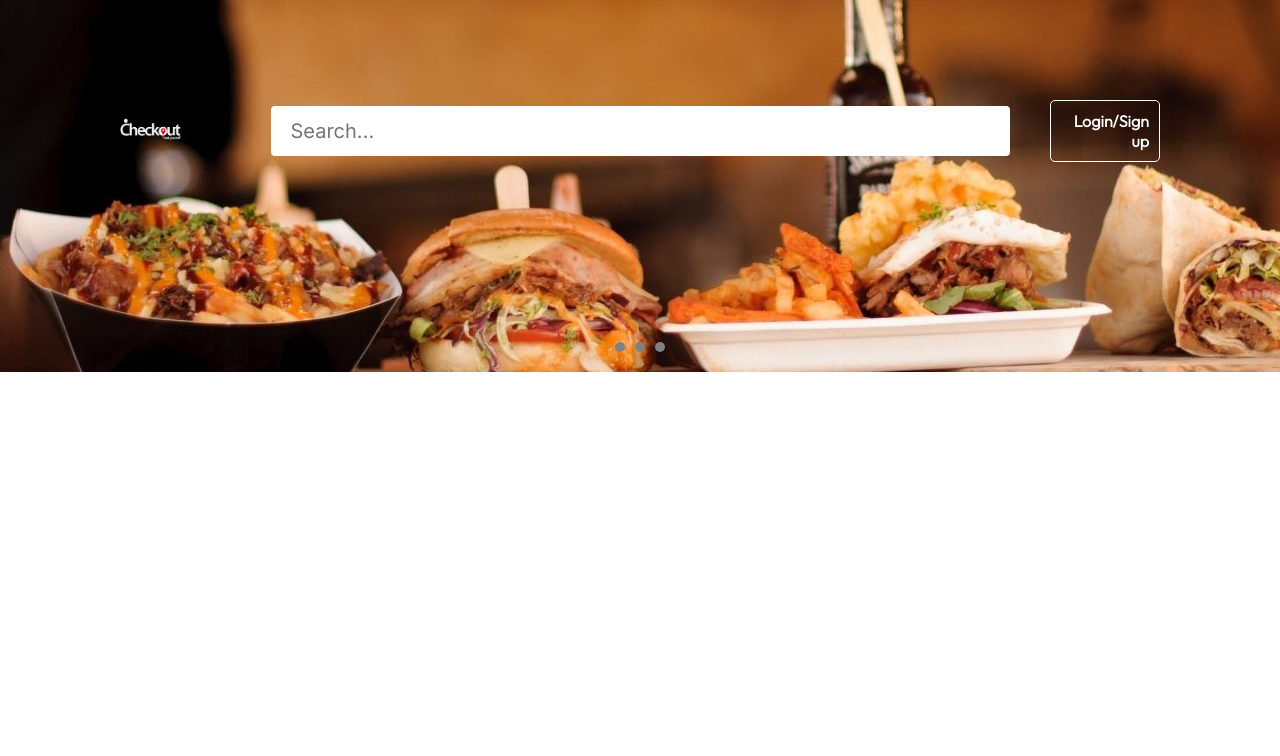
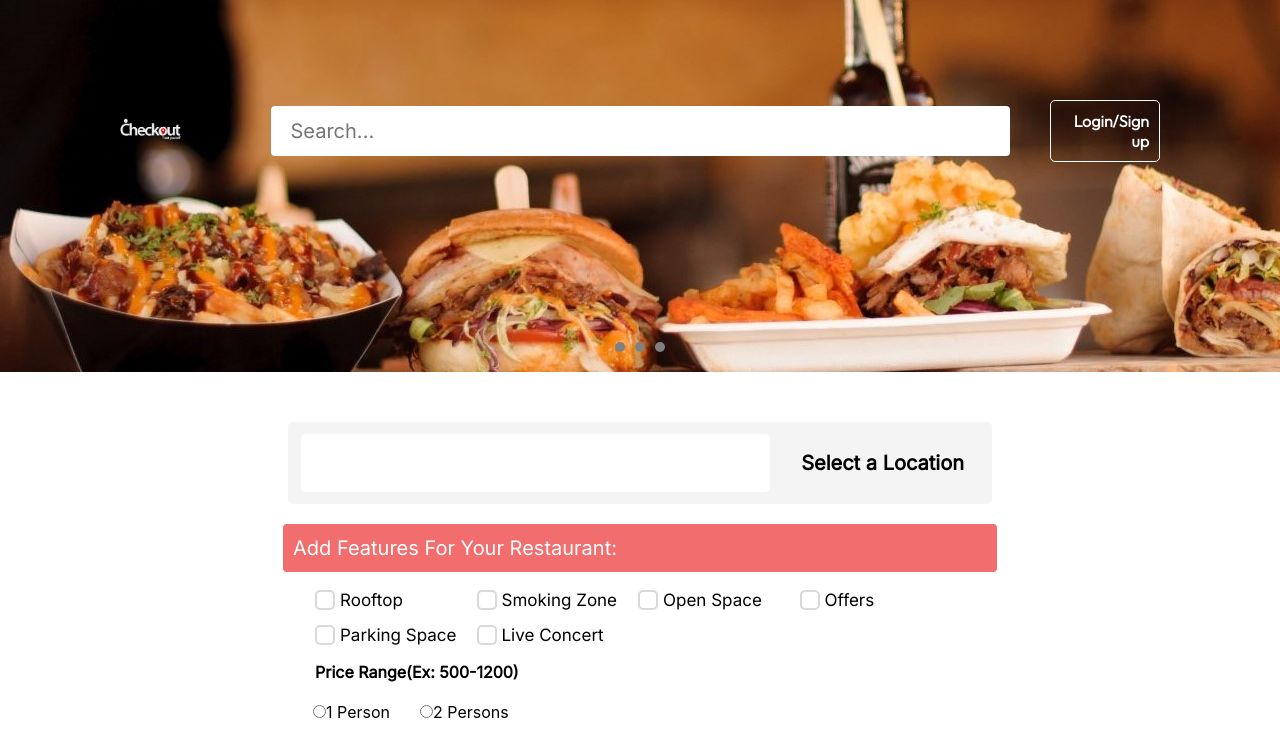
Before and after one commit to noman5945/checkout-client, a React (Create React App) app: page / in a window 1280 px wide. Shown: the top 756 px of the page. Built offline with nearby package versions, Linux system fonts and the light colour scheme.

Commit message:
Home page feature part added but need some fixes

```diff
--- a/src/Pages/Home/Home.js
+++ b/src/Pages/Home/Home.js
@@ -1,11 +1,15 @@
 import React from "react";
 import "./home.css";
 import HomeBanner from "./HomeBanner/HomeBanner";
+import HomeLocation from "./HomeLocation/HomeLocation";
+import HomeFeatures from "./HomeFeatures/HomeFeatures";
 
 const Home = () => {
   return (
     <div>
       <HomeBanner></HomeBanner>
+      <HomeLocation></HomeLocation>
+      <HomeFeatures></HomeFeatures>
     </div>
   );
 };
--- /dev/null
+++ b/src/Pages/Home/HomeFeatures/HomeFeatures.js
@@ -0,0 +1,45 @@
+import React from "react";
+import "../home.css";
+
+const HomeFeatures = () => {
+  return (
+    <div>
+      <div className="featurebar">
+        <p>Add Features For Your Restaurant:</p>
+      </div>
+      <div className="checkbox-container">
+        <input type="checkbox" id="checkbox1" />
+        <label for="checkbox1">Rooftop</label>
+        <input type="checkbox" id="checkbox2" />
+        <label for="checkbox2">Smoking Zone</label>
+        <input type="checkbox" id="checkbox3" />
+        <label for="checkbox3">Open Space</label>
+        <input type="checkbox" id="checkbox4" />
+        <label for="checkbox4">Offers</label>
+        <input type="checkbox" id="checkbox5" />
+        <label for="checkbox5">Parking Space</label>
+        <input type="checkbox" id="checkbox6" />
+        <label for="checkbox6">Live Concert</label>
+      </div>
+      <p className="pricerange">Price Range(Ex: 500-1200)</p>
+
+      <div class="radio">
+        <div class="radio-container">
+          <input type="radio" id="radio1" name="radio-group" />
+          <label for="radio1" class="radio-button">
+            1 Person
+          </label>
+        </div>
+
+        <div className="radio-container">
+          <input type="radio" id="radio2" name="radio-group" />
+          <label for="radio2" className="radio-button">
+            2 Persons
+          </label>
+        </div>
+      </div>
+    </div>
+  );
+};
+
+export default HomeFeatures;
--- /dev/null
+++ b/src/Pages/Home/HomeLocation/HomeLocation.js
@@ -0,0 +1,115 @@
+import React, { useEffect } from "react";
+
+const HomeLocation = () => {
+  useEffect(() => {
+    const tagInput = document.querySelector(".tag-input");
+    const tagArea = document.querySelector(".tag-area");
+    const ul = document.querySelector(".tag-area ul");
+    const label = document.querySelector(".label");
+
+    let tags = [];
+
+    function addEvent(element) {
+      tagArea.addEventListener("click", () => {
+        element.focus();
+      });
+
+      element.addEventListener("focus", () => {
+        tagArea.classList.add("active");
+        label.classList.add("label-active");
+      });
+
+      element.addEventListener("blur", (e) => {
+        tagArea.classList.remove("active");
+        if (element.value === "" && tags.length === 0) {
+          label.classList.remove("label-active");
+        }
+        if (!element.value.match(/^\s+$/gi) && element.value !== "") {
+          tags.push(e.target.value.trim());
+          element.value = "";
+          renderTags();
+        }
+      });
+
+      element.addEventListener("keydown", (e) => {
+        console.log(e);
+        const value = e.target.value;
+        if (
+          (e.keyCode === 32 ||
+            e.keyCode === 13 ||
+            value[value.length - 1] === " ") &&
+          !value.match(/^\s+$/gi) &&
+          value !== ""
+        ) {
+          tags.push(e.target.value.trim());
+          element.value = "";
+          renderTags();
+        }
+        if (e.keyCode === 8 && value === "") {
+          tags.pop();
+          renderTags();
+        }
+      });
+    }
+
+    // tag input
+    addEvent(tagInput);
+
+    function renderTags() {
+      ul.innerHTML = "";
+      tags.forEach((tag, index) => {
+        createTag(tag, index);
+      });
+      const input = document.createElement("input");
+      input.type = "text";
+      input.className = "tag-input";
+      addEvent(input);
+      ul.appendChild(input);
+      input.focus();
+      setTimeout(() => (input.value = ""), 0);
+    }
+
+    function createTag(tag, index) {
+      const li = document.createElement("li");
+      li.className = "tag";
+      const text = document.createTextNode(tag);
+      const span = document.createElement("span");
+      span.className = "cross";
+      span.dataset.index = index;
+      span.addEventListener("click", (e) => {
+        tags = tags.filter((_, index) => index !== e.target.dataset.index);
+        renderTags();
+      });
+      li.appendChild(text);
+      li.appendChild(span);
+      ul.appendChild(li);
+    }
+  }, []);
+
+  return (
+    <div class="location">
+      <div class="tag-area">
+        <ul>
+          <input type="text" class="tag-input" id="tag-input" />
+        </ul>
+      </div>
+
+      <div class="dropdown">
+        <button class="dropbtn">Select a Location</button>
+        <div class="dropdown-content">
+          <a href="#" data-location="Location 1">
+            Location 1
+          </a>
+          <a href="#" data-location="Location 2">
+            Location 2
+          </a>
+          <a href="#" data-location="Location 3">
+            Location 3
+          </a>
+        </div>
+      </div>
+    </div>
+  );
+};
+
+export default HomeLocation;
--- a/src/Pages/Home/home.css
+++ b/src/Pages/Home/home.css
@@ -112,7 +112,7 @@
   cursor: pointer;
 }
 
-main .featurebar {
+.featurebar {
   position: relative;
   left: 50%;
   transform: translateX(-50%);
@@ -123,7 +123,7 @@ main .featurebar {
   margin-top: 20px;
 }
 
-main .featurebar p {
+.featurebar p {
   font-family: "Inter";
   font-style: normal;
   font-weight: 500;
```
